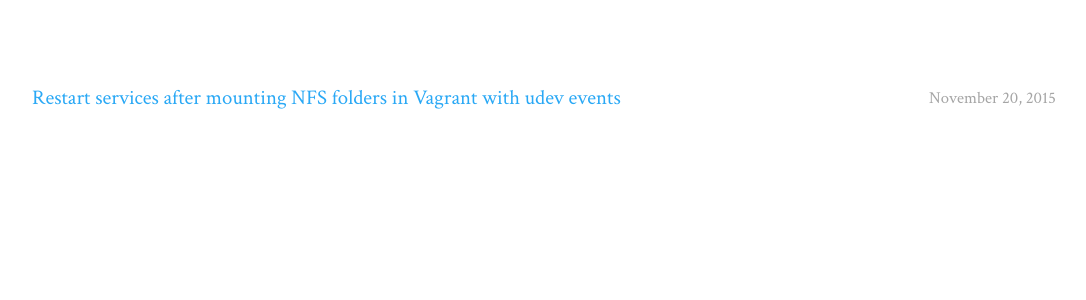
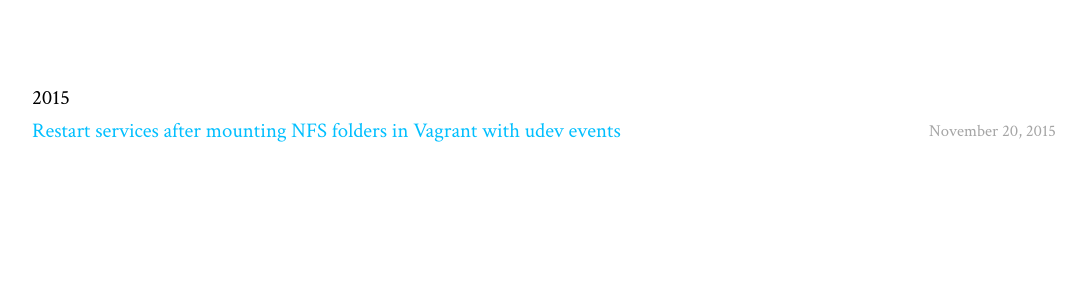
Before and after one commit to afterdesign/afterdesign.net, a Jekyll site: the page built from index.html, in a window 1280 px wide. Shown: the top 300 px of the page, without its empty margins (96-1182 px from the left). Built offline with Jekyll 4.4.1, drawn with Linux system fonts in a browser that asks for light colours.

Commit message:
Add year on top

```diff
--- a/_includes/posts_list.html
+++ b/_includes/posts_list.html
@@ -1,16 +1,5 @@
 <ul class="post-list">
     {% for post in site.posts %}
-    <li>
-        <a class="post-link" href="{{ post.url | prepend: site.baseurl }}">
-            <div class="post-data">
-                <div class="post-title">
-                    {{ post.title }}
-                </div>
-                <div class="post-date">
-                    {{ post.date | date: "%B %e, %Y" }}
-                </div>
-            </div>
-        </a>
-    </li>
+    {% include posts_list_partial.html %}
     {% endfor %}
 </ul>
--- /dev/null
+++ b/_includes/posts_list_partial.html
@@ -0,0 +1,25 @@
+{% capture posts_year %}{{ post.date | date: "%Y" }}{% endcapture %}
+{% if current_year != posts_year %}
+    </ul>
+    <div>{{ posts_year }}</div>
+    <ul class="post-list">
+{% endif %}
+{% if current_year == NiL %}
+    <ul class="post-list">
+    {% capture current_year %}{{ post.date | date: "%Y" }}{% endcapture %}
+{% endif %}
+    <li>
+        <a class="post-link" href="{{ post.url | prepend: site.baseurl | prepend: site.url }}">
+            <div class="post-data">
+                <div class="post-title">
+                    {{ post.title }}
+                </div>
+                <div class="post-date">
+                    {{ post.date | date: "%B %e, %Y" }}
+                </div>
+            </div>
+        </a>
+    </li>
+{% if current_year != posts_year %}
+    {% capture current_year %}{{ post.date | date: "%Y" }}{% endcapture %}
+{% endif %}
--- a/_sass/_main.scss
+++ b/_sass/_main.scss
@@ -2,7 +2,7 @@
 
 $hoverLinkColor: #0000EE;
 $infoColor: #a5a5a5;
-$urlColor: #29A8F5;
+$urlColor: deepskyblue;
 
 body {
     font: 1.3em "Crimson Text", serif;
@@ -10,10 +10,14 @@ body {
     color: #000;
     width: 80%;
     margin:0 auto;
+    display: flex;
+    flex-flow: column;
+    min-height: 100vh;
 }
 
 main {
     margin: 8% 0 8% 0;
+    flex: 1;
 }
 
 a {
--- a/package.json
+++ b/package.json
@@ -5,13 +5,12 @@
   "main": "index.js",
   "dependencies": {
     "prismjs": "latest",
-    "uglify-js": "latest",
-    "uglifycss": "0.0.18"
+    "uglify-js": "latest"
   },
   "devDependencies": {},
   "scripts": {
     "build": "npm run build:mkdir && npm run build:js && npm run build:jekyll",
-    "build:js": "uglifyjs --screw-ie8 -m -c --comments node_modules/prismjs/components/prism-core.js node_modules/prismjs/components/prism-clike.js node_modules/prismjs/components/prism-ruby.js node_modules/prismjs/components/prism-bash.js node_modules/prismjs/components/prism-javascript.js node_modules/prismjs/components/prism-php.js node_modules/prismjs/components/prism-php-extras.js node_modules/prismjs/components/prism-python.js -o js/prism.min.js",
+    "build:js": "uglifyjs node_modules/prismjs/components/prism-core.js node_modules/prismjs/components/prism-clike.js node_modules/prismjs/components/prism-ruby.js node_modules/prismjs/components/prism-bash.js node_modules/prismjs/components/prism-javascript.js node_modules/prismjs/components/prism-php.js node_modules/prismjs/components/prism-php-extras.js node_modules/prismjs/components/prism-python.js --screw-ie8 -m -c --comments -o js/prism.min.js",
     "build:mkdir": "mkdir -p js",
     "build:jekyll": "jekyll serve --destination build --watch --host 0.0.0.0",
     "clean": "rm -rf js"
```
Also changed, not shown: _includes/footer.html (deleted, +0 -38 lines), _posts/2015-11-20-vagrant-nfs-restarting-services-after-mount.md (+0 -1 lines).
